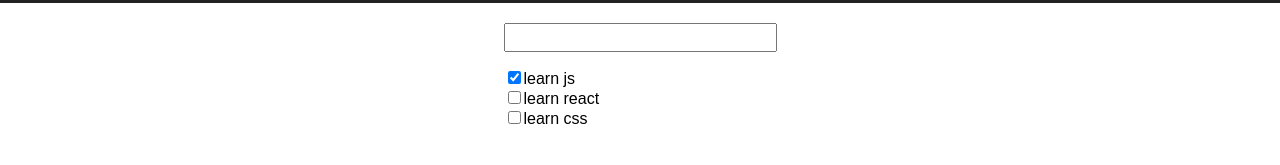
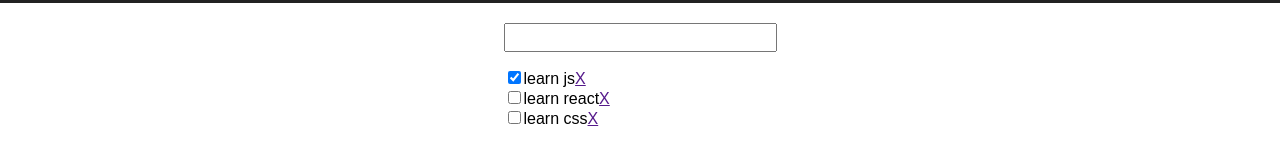
Before and after one commit to ivanuy/react-todo, a React (Create React App) app: page / in a window 1280 px wide. Shown: the part 187-352 px from the top of the page. Built offline with nearby package versions, Linux system fonts and the light colour scheme.

Commit message:
Add remove todo handler

```diff
--- a/src/App.js
+++ b/src/App.js
@@ -2,7 +2,7 @@
 import logo from './logo.svg';
 import './App.css';
 import { TodoForm, TodoList } from './components/todo';
-import {addTodo, generateId, findById, toggleTodo, updateTodo} from './lib/todoHelpers'
+import {addTodo, generateId, findById, toggleTodo, updateTodo, removeTodo} from './lib/todoHelpers'
 import {pipe, partial} from './lib/utils'
 class App extends Component {
   state = {
@@ -12,6 +12,14 @@
       {id: 3, name: 'learn css', isCompleted: false}
     ],
     currentTodo: ''
+  }
+
+  handleRemove = (id, evt) => {
+    evt.preventDefault()
+    const updatedTodos = removeTodo(this.state.todos, id)
+    this.setState({
+      todos: updatedTodos
+    })
   }
 
   handleToggle = (id) => {
@@ -64,7 +72,7 @@
             currentTodo={this.state.currentTodo}
             handleSubmit={submitHandler}/>
 
-          <TodoList handleToggle={this.handleToggle} todos={this.state.todos}/>
+          <TodoList handleRemove={this.handleRemove} handleToggle={this.handleToggle} todos={this.state.todos}/>
         </div>
       </div>
     );
--- a/src/components/todo/TodoItem.js
+++ b/src/components/todo/TodoItem.js
@@ -5,12 +5,14 @@
 export const TodoItem = (props) => {
   //props.handleToggle.bind(null, props.id)
   const handleToggle = partial(props.handleToggle, props.id)
+  const handleRemove = partial(props.handleRemove, props.id)
 
   return (
     <li>
       <input type="checkbox"
         onChange={handleToggle}
         checked={props.isCompleted}/>{props.name}
+      <a href="" onClick={handleRemove}>X</a>
     </li>
   )
 }
@@ -19,5 +21,6 @@
   name: PropTypes.string.isRequired,
   isCompleted: PropTypes.bool,
   id: PropTypes.number.isRequired,
-  handleToggle: PropTypes.func.isRequired
+  handleToggle: PropTypes.func.isRequired,
+  handleRemove: PropTypes.func.isRequired
 }
--- a/src/components/todo/TodoList.js
+++ b/src/components/todo/TodoList.js
@@ -6,7 +6,11 @@
   return (
     <div className="Todo-List">
       <ul>
-        {props.todos.map(todo => <TodoItem handleToggle={props.handleToggle} key={todo.id} {...todo}/>)}
+        {props.todos.map(todo =>
+          <TodoItem
+            handleRemove={props.handleRemove}
+            handleToggle={props.handleToggle}
+            key={todo.id} {...todo}/>)}
       </ul>
     </div>
   )
@@ -14,5 +18,6 @@
 
 TodoList.propTypes = {
   todos: PropTypes.array.isRequired,
-  handleToggle: PropTypes.func.isRequired
+  handleToggle: PropTypes.func.isRequired,
+  handleRemove: PropTypes.func.isRequired
 }
--- a/src/lib/todoHelpers.js
+++ b/src/lib/todoHelpers.js
@@ -14,3 +14,11 @@
     ...list.slice(updatedIndex+1)
   ]
 }
+
+export const removeTodo = (list, id)  => {
+  const removeIndex = list.findIndex(item => item.id === id)
+  return [
+    ...list.slice(0, removeIndex),
+    ...list.slice(removeIndex+1)
+  ]
+}
```
Also changed, not shown: 2 other files (tests, documents, lock files or other folders).
